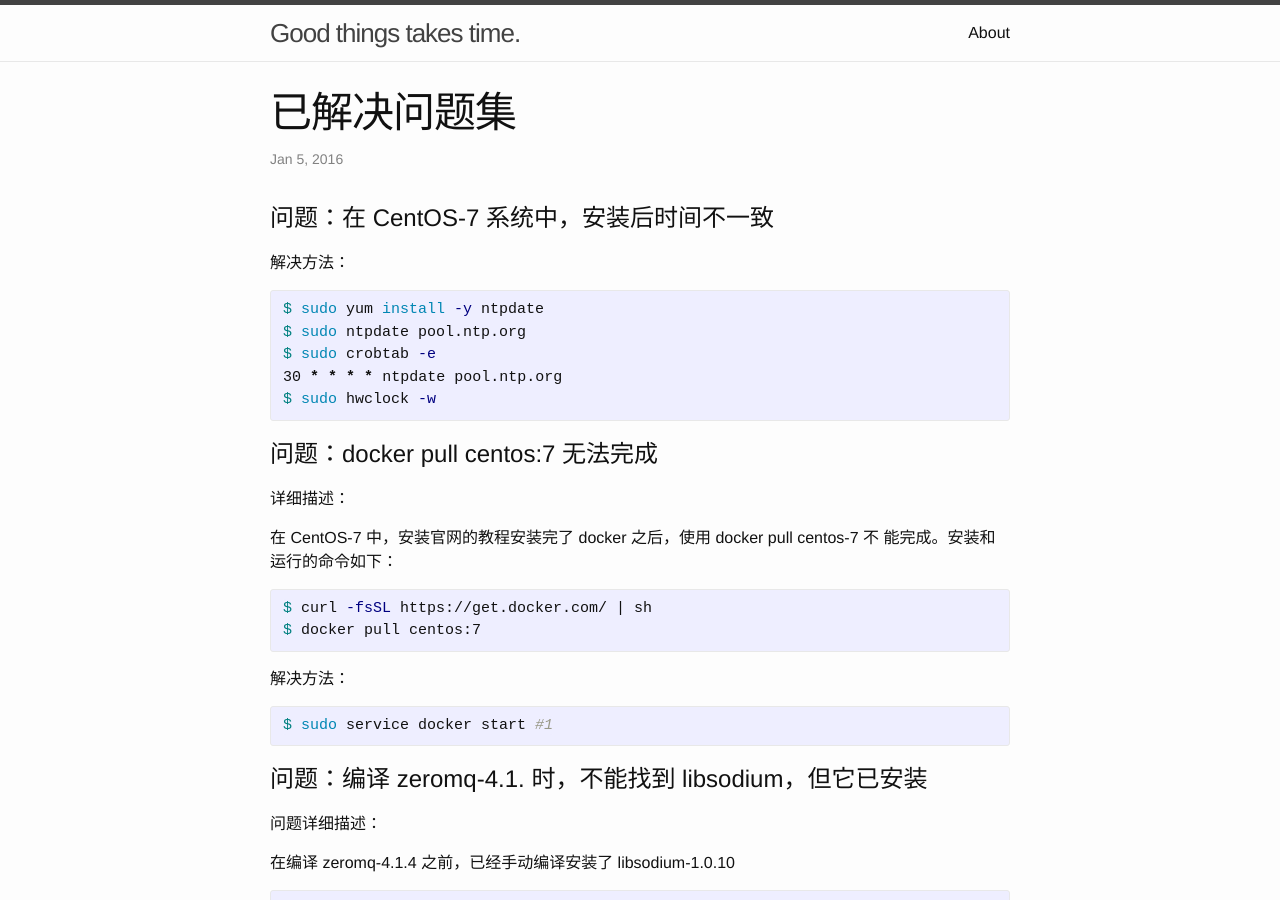
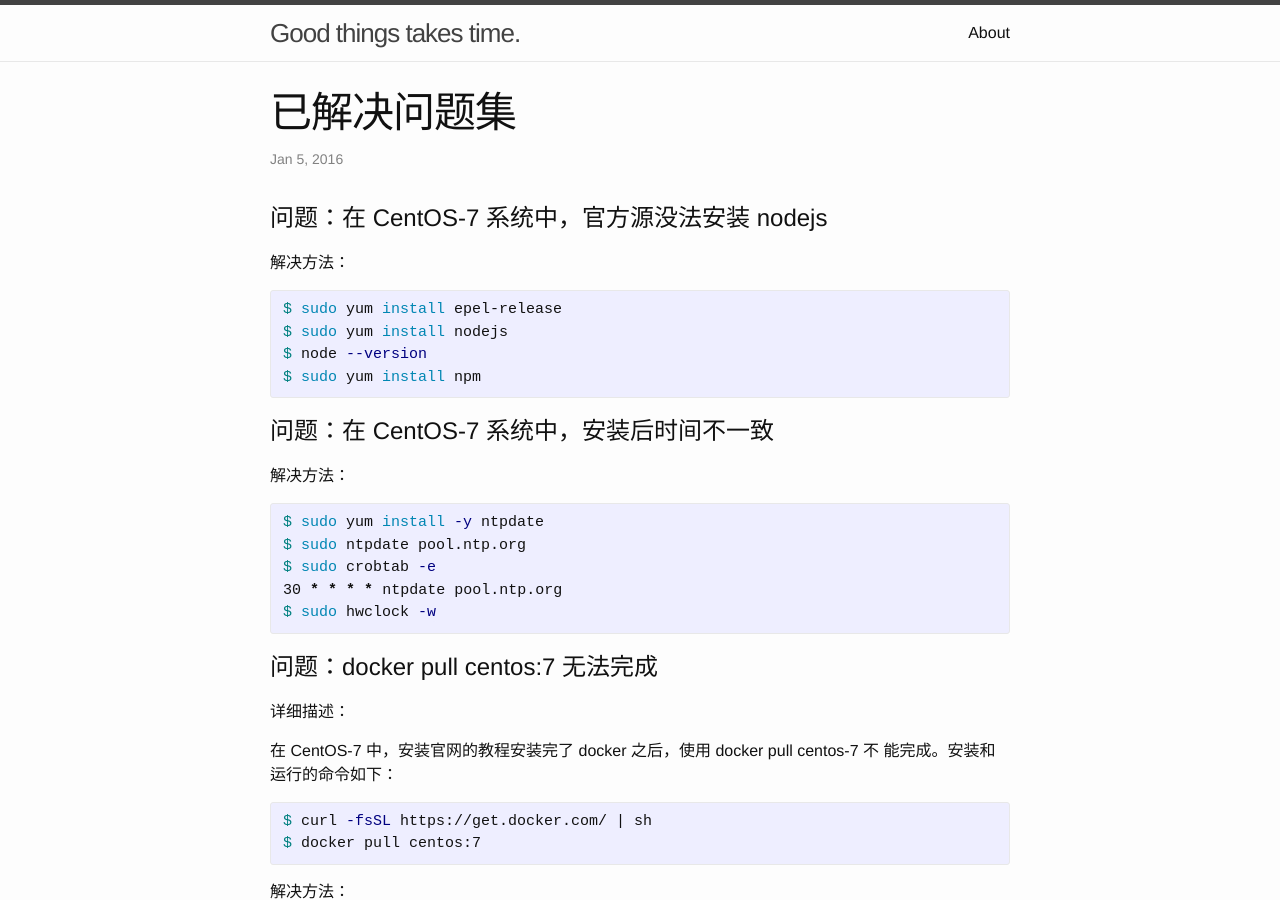
Before and after one commit to mofaph/mofaph.github.io, a Jekyll site: the page built from _posts/2016-01-05-problem-solved.md, in a window 1280 px wide and 900 px high. Built offline with Jekyll 4.4.1, drawn with Linux system fonts in a browser that asks for light colours; Markdown is read by kramdown in place of the engine named in the settings.

Commit message:
problem-solved: 解决在 CentOS-7 安装 NodeJS 的问题

```diff
--- a/_posts/2016-01-05-problem-solved.md
+++ b/_posts/2016-01-05-problem-solved.md
@@ -2,6 +2,17 @@
 title: 已解决问题集
 layout: post
 ---
+
+# 问题：在 CentOS-7 系统中，官方源没法安装 nodejs
+
+解决方法：
+
+{% highlight bash %}
+$ sudo yum install epel-release
+$ sudo yum install nodejs
+$ node --version
+$ sudo yum install npm
+{% endhighlight %}
 
 # 问题：在 CentOS-7 系统中，安装后时间不一致
 
```
